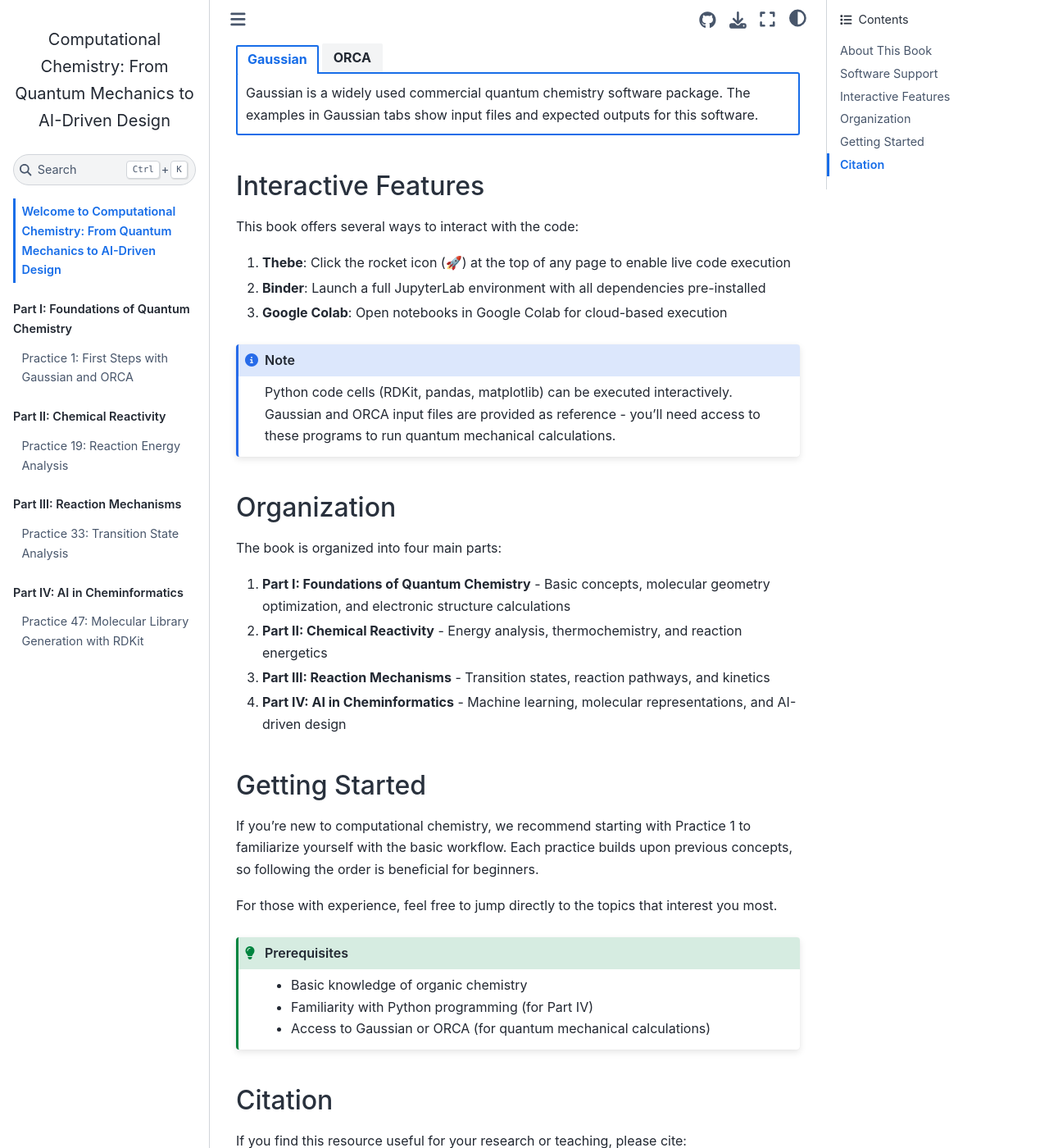
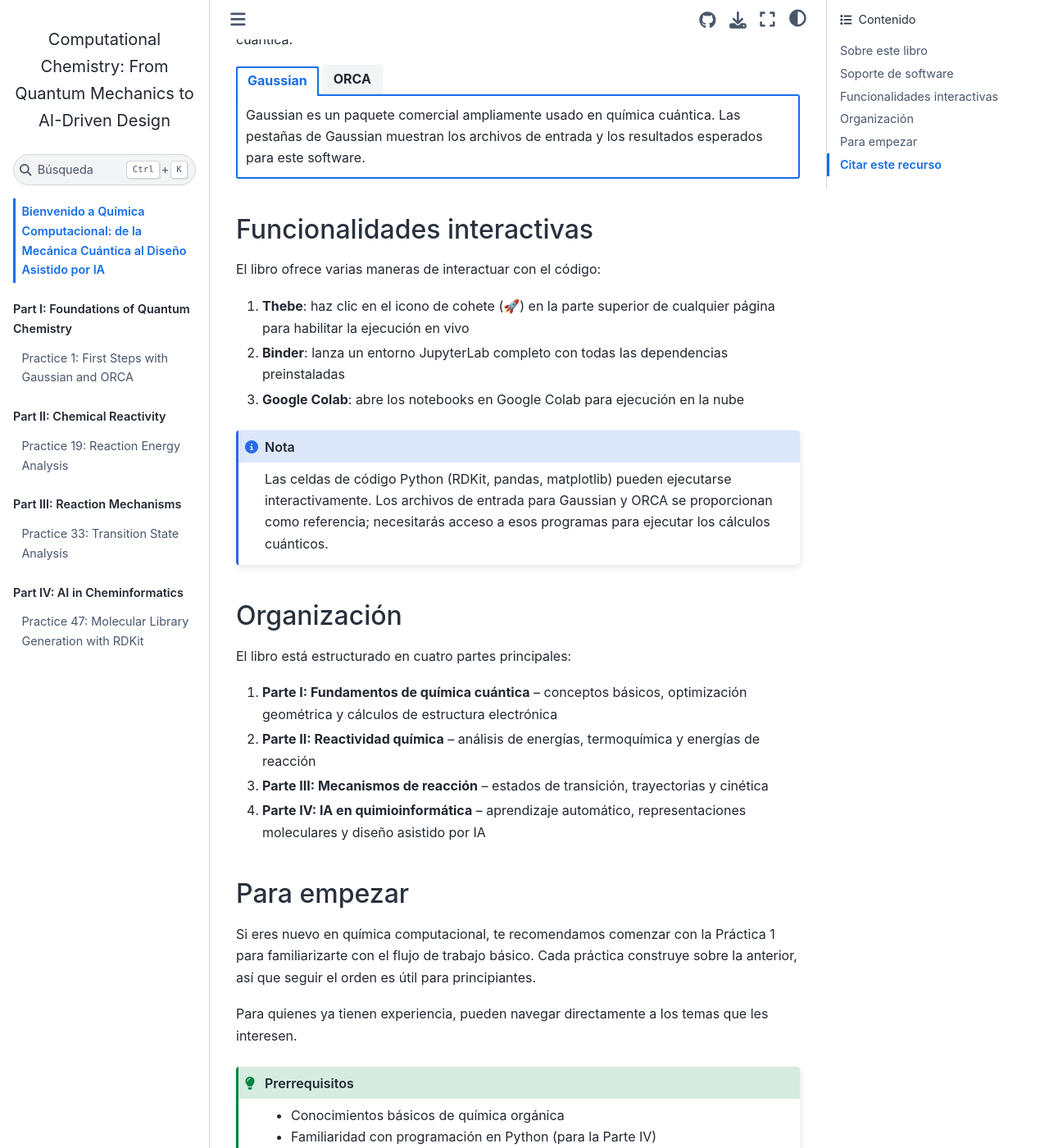
Before and after one commit to Eduardo-Gabriel-Guzman-Lopez/computational-chemistry-book, a Jupyter Book: the page built from intro.md, in a window 1280 px wide and 1400 px high, scrolled down 708 px. Shown: the whole window at 82% size. Built offline with Jupyter Book 1.0.4 settings and Sphinx 7.4.7 and the Sphinx Book theme 1.1.4, drawn with Linux system fonts in a browser that asks for light colours; some of the changed text lies outside the part shown.

Commit message:
Translate intro to Spanish and set language to es

````diff
--- a/_config.yml
+++ b/_config.yml
@@ -35,7 +35,7 @@ sphinx:
   extra_extensions:
     - sphinx_design
   config:
-    language: en
+    language: es
 
 # MyST parser extensions
 parse:
--- a/intro.md
+++ b/intro.md
@@ -1,72 +1,72 @@
-# Welcome to Computational Chemistry: From Quantum Mechanics to AI-Driven Design
+# Bienvenido a Química Computacional: de la Mecánica Cuántica al Diseño Asistido por IA
 
-This interactive book provides a comprehensive, hands-on introduction to computational chemistry techniques, ranging from fundamental quantum mechanical calculations to modern AI-driven molecular design.
+Este libro interactivo ofrece una introducción práctica y completa a las técnicas de química computacional, desde cálculos cuánticos fundamentales hasta el diseño molecular moderno impulsado por inteligencia artificial.
 
-## About This Book
+## Sobre este libro
 
-This book is designed as a practical laboratory manual for students and researchers interested in computational chemistry. Each chapter contains:
+El texto está pensado como un manual de laboratorio para estudiantes e investigadores de química computacional. Cada capítulo incluye:
 
-- **Theoretical background**: Essential concepts explained clearly
-- **Step-by-step tutorials**: Detailed instructions for calculations
-- **Interactive code**: Python code that you can run directly in your browser
-- **Dual software support**: Examples for both Gaussian and ORCA software packages
+- **Marco teórico**: Conceptos esenciales explicados con claridad
+- **Tutoriales paso a paso**: Instrucciones detalladas para los cálculos
+- **Código interactivo**: celdas de Python que puedes ejecutar directamente en el navegador
+- **Soporte dual de software**: ejemplos tanto para los paquetes Gaussian como ORCA
 
-## Software Support
+## Soporte de software
 
-Throughout this book, we provide computational examples using two major quantum chemistry packages:
+A lo largo del libro presentamos ejemplos usando dos paquetes principales de química cuántica:
 
 ::::{tab-set}
 
 :::{tab-item} Gaussian
-Gaussian is a widely used commercial quantum chemistry software package. The examples in Gaussian tabs show input files and expected outputs for this software.
+Gaussian es un paquete comercial ampliamente usado en química cuántica. Las pestañas de Gaussian muestran los archivos de entrada y los resultados esperados para este software.
 :::
 
 :::{tab-item} ORCA
-ORCA is a powerful, free-for-academic-use quantum chemistry package. The ORCA tabs provide equivalent calculations that you can run without commercial licenses.
+ORCA es un paquete gratuito para uso académico, potente y versátil. Las pestañas de ORCA ofrecen cálculos equivalentes que se pueden ejecutar sin licencias comerciales.
 :::
 
 ::::
 
-## Interactive Features
+## Funcionalidades interactivas
 
-This book offers several ways to interact with the code:
+El libro ofrece varias maneras de interactuar con el código:
 
-1. **Thebe**: Click the rocket icon (🚀) at the top of any page to enable live code execution
-2. **Binder**: Launch a full JupyterLab environment with all dependencies pre-installed
-3. **Google Colab**: Open notebooks in Google Colab for cloud-based execution
+1. **Thebe**: haz clic en el icono de cohete (🚀) en la parte superior de cualquier página para habilitar la ejecución en vivo
+2. **Binder**: lanza un entorno JupyterLab completo con todas las dependencias preinstaladas
+3. **Google Colab**: abre los notebooks en Google Colab para ejecución en la nube
 
 ```{note}
-Python code cells (RDKit, pandas, matplotlib) can be executed interactively. Gaussian and ORCA input files are provided as reference - you'll need access to these programs to run quantum mechanical calculations.
+Las celdas de código Python (RDKit, pandas, matplotlib) pueden ejecutarse interactivamente. Los archivos de entrada para Gaussian y ORCA se proporcionan como referencia; necesitarás acceso a esos programas para ejecutar los cálculos cuánticos.
 ```
 
-## Organization
+## Organización
 
-The book is organized into four main parts:
+El libro está estructurado en cuatro partes principales:
 
-1. **Part I: Foundations of Quantum Chemistry** - Basic concepts, molecular geometry optimization, and electronic structure calculations
-2. **Part II: Chemical Reactivity** - Energy analysis, thermochemistry, and reaction energetics
-3. **Part III: Reaction Mechanisms** - Transition states, reaction pathways, and kinetics
-4. **Part IV: AI in Cheminformatics** - Machine learning, molecular representations, and AI-driven design
+1. **Parte I: Fundamentos de química cuántica** – conceptos básicos, optimización geométrica y cálculos de estructura electrónica
+2. **Parte II: Reactividad química** – análisis de energías, termoquímica y energías de reacción
+3. **Parte III: Mecanismos de reacción** – estados de transición, trayectorias y cinética
+4. **Parte IV: IA en quimioinformática** – aprendizaje automático, representaciones moleculares y diseño asistido por IA
 
-## Getting Started
+## Para empezar
 
-If you're new to computational chemistry, we recommend starting with Practice 1 to familiarize yourself with the basic workflow. Each practice builds upon previous concepts, so following the order is beneficial for beginners.
+Si eres nuevo en química computacional, te recomendamos comenzar con la Práctica 1 para familiarizarte con el flujo de trabajo básico. Cada práctica construye sobre la anterior, así que seguir el orden es útil para principiantes.
 
-For those with experience, feel free to jump directly to the topics that interest you most.
+Para quienes ya tienen experiencia, pueden navegar directamente a los temas que les interesen.
 
-```{admonition} Prerequisites
+```{admonition} Prerrequisitos
 :class: tip
-- Basic knowledge of organic chemistry
-- Familiarity with Python programming (for Part IV)
-- Access to Gaussian or ORCA (for quantum mechanical calculations)
+- Conocimientos básicos de química orgánica
+- Familiaridad con programación en Python (para la Parte IV)
+- Acceso a Gaussian u ORCA (para cálculos cuánticos)
 ```
 
-## Citation
+## Citar este recurso
 
-If you find this resource useful for your research or teaching, please cite:
+Si encuentras útil esta obra para investigación o docencia, por favor cita:
 
-> Guzman-Lopez, E. *Computational Chemistry: From Quantum Mechanics to AI-Driven Design*. 2026.
+> Guzmán-López, E. *Química Computacional: de la Mecánica Cuántica al Diseño Asistido por IA*. 2026.
 
 ---
 
-Let's begin your journey into computational chemistry! 🧪
+¡Comencemos tu viaje por la química computacional! 🧪
````
